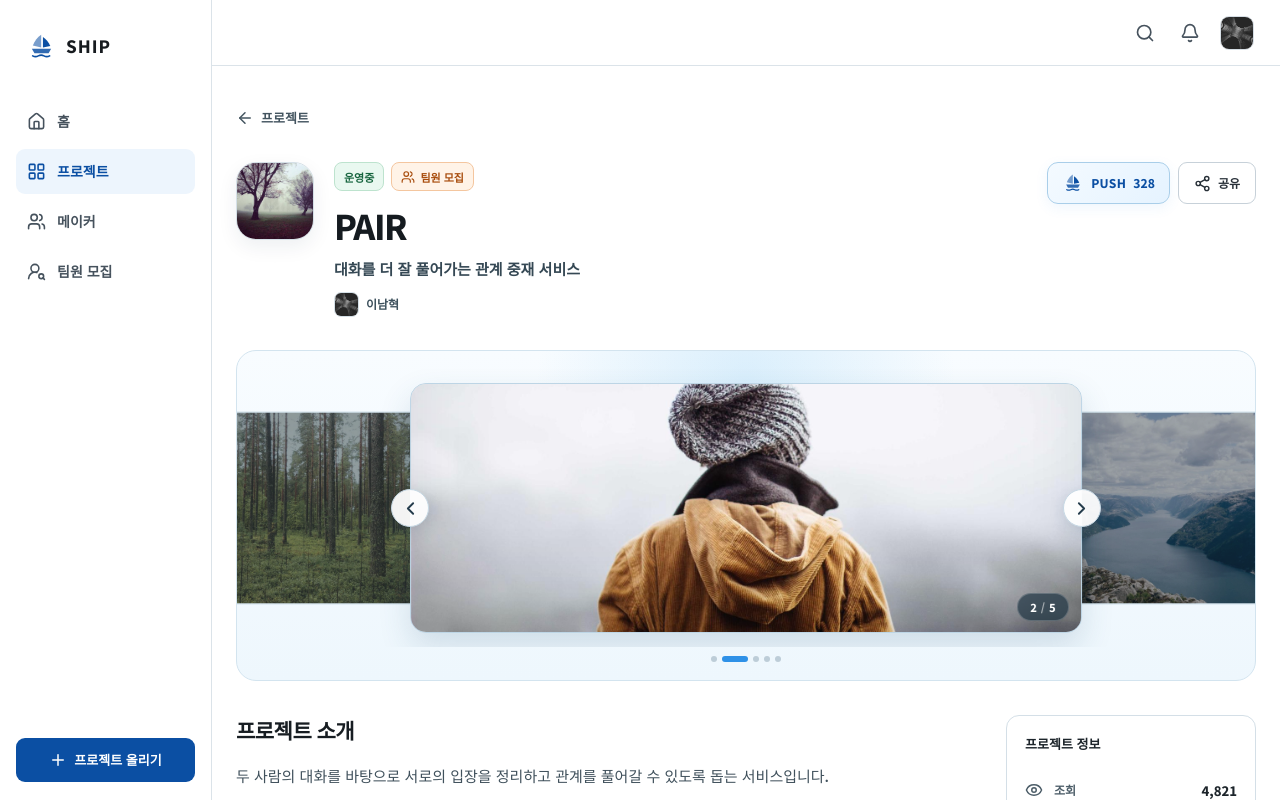
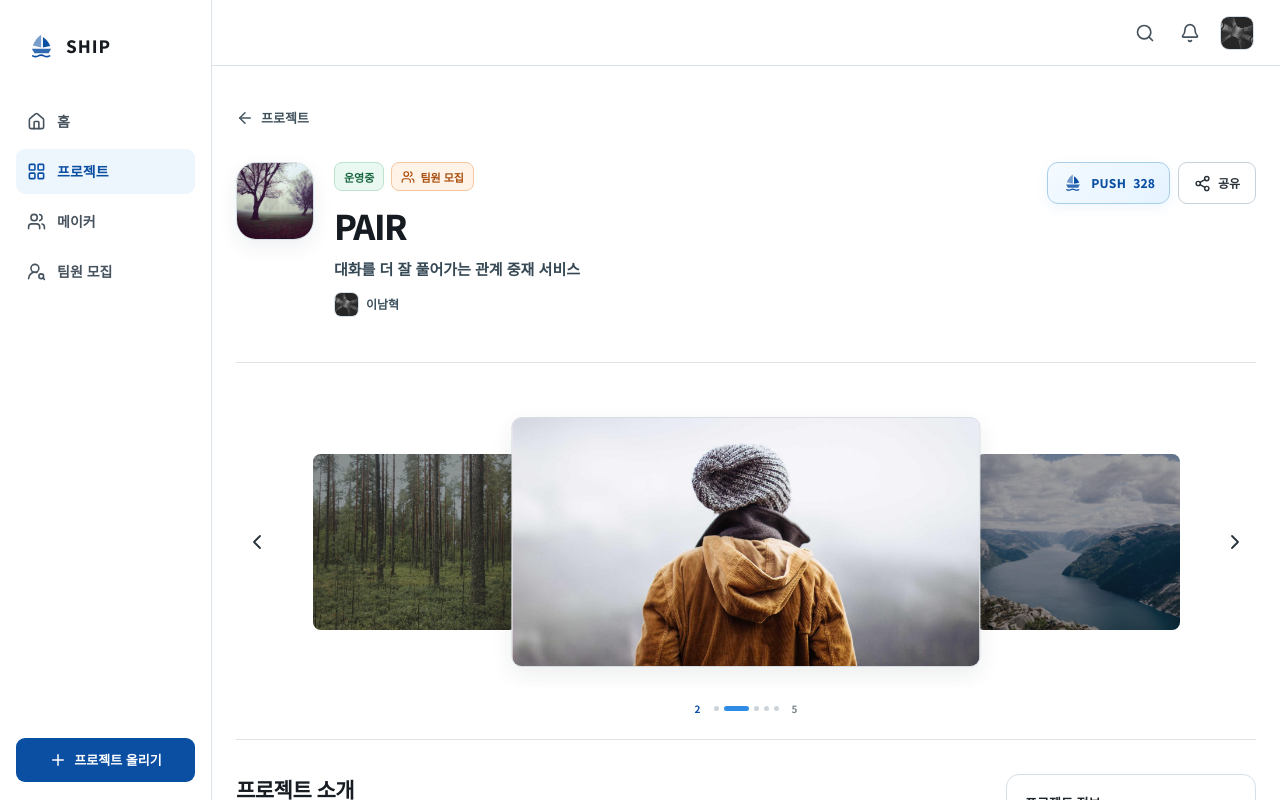
Before and after one commit to buildwithship/ship-web, a Next.js app: page /projects/pair in a window 1280 px wide. Shown: the top 800 px of the page. Built offline with nearby package versions, Linux system fonts and the light colour scheme.

Commit message:
[Design] : 프로젝트 상세 쇼케이스 갤러리 개선

```diff
--- a/src/components/project/gallery/ProjectGallery.module.css
+++ b/src/components/project/gallery/ProjectGallery.module.css
@@ -1,64 +1,20 @@
 .gallery {
-  position: relative;
-
   width: 100%;
 
-  margin-top: 28px;
-  padding: 18px 0 9px;
+  margin-top: 40px;
+  padding: 34px 0 18px;
 
-  overflow: hidden;
+  background: #ffffff;
 
-  background:
-    linear-gradient(
-      180deg,
-      #f8fcff 0%,
-      #eef7fd 100%
-    );
-
-  border:
-    1px solid #d3e4ef;
-
-  border-radius: 20px;
-}
-
-.backgroundGlow {
-  position: absolute;
-
-  top: -100px;
-  left: 50%;
-
-  width: 560px;
-  height: 260px;
-
-  background:
-    radial-gradient(
-      circle,
-      rgba(
-        81,
-        177,
-        238,
-        0.18
-      ),
-      rgba(
-        81,
-        177,
-        238,
-        0
-      )
-        68%
-    );
-
-  transform:
-    translateX(-50%);
-
-  pointer-events: none;
+  border-top: 1px solid #dfe4e8;
+  border-bottom: 1px solid #dfe4e8;
 }
 
 .viewport {
   position: relative;
 
   width: 100%;
-  height: 278px;
+  height: 290px;
 
   display: flex;
   align-items: center;
@@ -67,6 +23,8 @@
   overflow: hidden;
 }
 
+/* 중앙 메인 이미지 */
+
 .mainSlide {
   position: absolute;
   z-index: 3;
@@ -74,25 +32,24 @@
   left: 50%;
   top: 50%;
 
-  width: 66%;
+  width: 46%;
+  max-width: 540px;
   height: 250px;
 
   overflow: hidden;
 
-  background: #dfeaf2;
+  background: #f1f3f5;
 
-  border:
-    1px solid #bdd5e5;
-
-  border-radius: 16px;
+  border: 1px solid #d7dde2;
+  border-radius: 10px;
 
   box-shadow:
-    0 14px 32px
+    0 8px 22px
       rgba(
-        35,
-        85,
-        119,
-        0.16
+        22,
+        34,
+        44,
+        0.08
       );
 
   transform:
@@ -106,145 +63,96 @@
   object-fit: cover;
 
   animation:
-    imageEnter
+    mainImageEnter
     300ms ease;
 }
 
-.mainOverlay {
+/* 양쪽 이미지 */
+
+.sidePreview {
   position: absolute;
-
-  inset: 0;
-
-  pointer-events: none;
-
-  box-shadow:
-    inset 0 -55px 60px
-      rgba(
-        17,
-        42,
-        59,
-        0.08
-      );
-}
-
-.imageCount {
-  position: absolute;
-  z-index: 3;
-
-  right: 12px;
-  bottom: 11px;
-
-  min-width: 52px;
-  height: 28px;
-
-  padding: 0 10px;
-
-  display: flex;
-  align-items: center;
-  justify-content: center;
-
-  gap: 4px;
-
-  color: #ffffff;
-
-  background:
-    rgba(
-      19,
-      42,
-      58,
-      0.62
-    );
-
-  border: 1px solid
-    rgba(
-      255,
-      255,
-      255,
-      0.2
-    );
-
-  border-radius: 999px;
-
-  backdrop-filter:
-    blur(8px);
-
-  font-size: 11px;
-  font-weight: 800;
-}
-
-.imageCount span {
-  opacity: 0.55;
-}
-
-.preview {
-  position: absolute;
-  z-index: 1;
+  z-index: 2;
 
   top: 50%;
 
-  width: 30%;
-  height: 205px;
+  width: 20%;
+  max-width: 225px;
+  height: 176px;
+
+  padding: 0;
 
   overflow: hidden;
 
-  padding: 0;
+  background: #eceff1;
 
-  background: #dce8f0;
-
-  border:
-    1px solid #c5d7e3;
-
-  border-radius: 14px;
+  border: 0;
+  border-radius: 8px;
 
   cursor: pointer;
 
   transform:
-    translateY(-50%)
-    scale(0.94);
+    translateY(-50%);
 
   transition:
-    opacity 180ms ease,
-    transform 180ms ease,
-    filter 180ms ease;
+    opacity 160ms ease,
+    transform 160ms ease;
 }
 
-.preview:hover {
+.sidePreview:hover {
+  opacity: 1;
+
   transform:
     translateY(-50%)
-    scale(0.97);
-
-  opacity: 0.9;
+    scale(1.02);
 }
 
-.previewLeft {
-  left: -8%;
+.leftPreview {
+  left: 7.5%;
 }
 
-.previewRight {
-  right: -8%;
+.rightPreview {
+  right: 7.5%;
 }
 
-.previewImage {
+.sideImage {
   object-fit: cover;
 
   filter:
     saturate(0.72)
-    brightness(0.76);
+    brightness(0.72);
+
+  transition:
+    filter 160ms ease,
+    transform 180ms ease;
 }
 
-.previewShade {
+.sidePreview:hover
+  .sideImage {
+  filter:
+    saturate(0.92)
+    brightness(0.82);
+
+  transform:
+    scale(1.02);
+}
+
+.sideOverlay {
   position: absolute;
 
   inset: 0;
 
   background:
     rgba(
-      32,
-      60,
-      78,
-      0.18
+      21,
+      29,
+      34,
+      0.12
     );
+
+  pointer-events: none;
 }
+
+/* 좌우 화살표 */
 
 .arrow {
   position: absolute;
@@ -252,8 +160,8 @@
 
   top: 50%;
 
-  width: 38px;
-  height: 38px;
+  width: 42px;
+  height: 42px;
 
   padding: 0;
 
@@ -261,28 +169,11 @@
   align-items: center;
   justify-content: center;
 
-  color: #263d4d;
-  background:
-    rgba(
-      255,
-      255,
-      255,
-      0.94
-    );
+  color: #26323a;
+  background: transparent;
 
-  border:
-    1px solid #c6d8e4;
-
+  border: 0;
   border-radius: 50%;
-
-  box-shadow:
-    0 5px 15px
-      rgba(
-        29,
-        69,
-        98,
-        0.14
-      );
 
   cursor: pointer;
 
@@ -290,50 +181,70 @@
     translateY(-50%);
 
   transition:
-    transform 140ms ease,
+    color 140ms ease,
     background 140ms ease;
 }
 
 .arrow:hover {
-  background: #ffffff;
+  color: #0b4fa3;
 
-  transform:
-    translateY(-50%)
-    scale(1.06);
+  background: #edf5fd;
 }
 
 .arrowLeft {
-  left: calc(17% - 19px);
+  left: 0;
 }
 
 .arrowRight {
-  right:
-    calc(
-      17% - 19px
-    );
+  right: 0;
 }
 
+/* 페이지 표시 */
+
 .pagination {
-  position: relative;
-  z-index: 5;
+  min-height: 26px;
 
-  min-height: 24px;
+  margin-top: 8px;
 
   display: flex;
   align-items: center;
   justify-content: center;
 
+  gap: 9px;
+}
+
+.pageNumber,
+.totalNumber {
+  min-width: 14px;
+
+  color: #7a858d;
+
+  font-size: 10px;
+  font-weight: 700;
+
+  text-align: center;
+}
+
+.pageNumber {
+  color: #0b4fa3;
+}
+
+.pageDots {
+  display: flex;
+  align-items: center;
+
   gap: 5px;
 }
 
-.pagination button {
-  width: 6px;
-  height: 6px;
+.pageDots button {
+  width: 5px;
+  height: 5px;
 
   padding: 0;
 
-  background: #bdcdd8;
+  background: #ccd4da;
 
+  border: 0;
   border-radius: 999px;
 
   cursor: pointer;
@@ -343,18 +254,18 @@
     background 180ms ease;
 }
 
-.pagination .activePage {
-  width: 26px;
+.pageDots .activeDot {
+  width: 25px;
 
-  background: #2f91e7;
+  background: #2e8be6;
 }
 
-@keyframes imageEnter {
+@keyframes mainImageEnter {
   from {
-    opacity: 0.8;
+    opacity: 0.65;
 
     transform:
-      scale(1.015);
+      scale(0.985);
   }
 
   to {
@@ -365,79 +276,107 @@
   }
 }
 
-@media (max-width: 780px) {
+/* 태블릿 */
+
+@media (
+  max-width: 900px
+) {
   .gallery {
-    padding-top: 14px;
+    margin-top: 32px;
+    padding-top: 28px;
   }
 
   .viewport {
-    height: 245px;
+    height: 260px;
   }
 
   .mainSlide {
-    width: 76%;
-    height: 220px;
+    width: 55%;
+    height: 225px;
   }
 
-  .preview {
-    width: 27%;
-    height: 175px;
+  .sidePreview {
+    width: 22%;
+    height: 155px;
   }
 
-  .previewLeft {
-    left: -10%;
+  .leftPreview {
+    left: 5%;
   }
 
-  .previewRight {
-    right: -10%;
-  }
-
-  .arrowLeft {
-    left: 8%;
-  }
-
-  .arrowRight {
-    right: 8%;
+  .rightPreview {
+    right: 5%;
   }
 }
 
-@media (max-width: 560px) {
+/* 모바일 */
+
+@media (
+  max-width: 640px
+) {
   .gallery {
-    margin-top: 22px;
-
-    padding:
-      10px
-      10px
-      7px;
-
-    border-radius: 16px;
+    margin-top: 26px;
+    padding: 18px 0 12px;
   }
 
   .viewport {
-    height: 218px;
+    height: 225px;
   }
 
   .mainSlide {
-    width: 100%;
+    width: calc(
+      100% - 48px
+    );
+
+    max-width: none;
     height: 205px;
 
-    border-radius: 13px;
+    border-radius: 9px;
   }
 
-  .preview {
+  .sidePreview {
     display: none;
   }
 
   .arrow {
     width: 34px;
     height: 34px;
+
+    color: #ffffff;
+
+    background:
+      rgba(
+        15,
+        27,
+        35,
+        0.52
+      );
+
+    backdrop-filter:
+      blur(6px);
+  }
+
+  .arrow:hover {
+    color: #ffffff;
+
+    background:
+      rgba(
+        15,
+        27,
+        35,
+        0.72
+      );
   }
 
   .arrowLeft {
-    left: 10px;
+    left: 31px;
   }
 
   .arrowRight {
-    right: 10px;
+    right: 31px;
+  }
+
+  .pagination {
+    margin-top: 5px;
   }
 }
--- a/src/components/project/gallery/ProjectGallery.tsx
+++ b/src/components/project/gallery/ProjectGallery.tsx
@@ -28,11 +28,30 @@ export default function ProjectGallery({
   const [activeIndex, setActiveIndex] =
     useState(0);
 
+  const [isPaused, setIsPaused] =
+    useState(false);
+
   const hasMultiple =
     images.length > 1;
 
+  const previousIndex =
+    (
+      activeIndex -
+      1 +
+      images.length
+    ) % images.length;
+
+  const nextIndex =
+    (
+      activeIndex +
+      1
+    ) % images.length;
+
   useEffect(() => {
-    if (!hasMultiple) {
+    if (
+      !hasMultiple ||
+      isPaused
+    ) {
       return;
     }
 
@@ -51,24 +70,12 @@ export default function ProjectGallery({
   }, [
     hasMultiple,
     images.length,
+    isPaused,
   ]);
 
   if (images.length === 0) {
     return null;
   }
-
-  const previousIndex =
-    (
-      activeIndex -
-      1 +
-      images.length
-    ) % images.length;
-
-  const nextIndex =
-    (
-      activeIndex +
-      1
-    ) % images.length;
 
   const goPrevious = () => {
     setActiveIndex(
@@ -86,22 +93,18 @@ export default function ProjectGallery({
     <section
       className={styles.gallery}
       aria-label={`${projectName} 프로젝트 이미지`}
-    >
-      <div
-        className={
-          styles.backgroundGlow
+      onMouseEnter={() =>
+        setIsPaused(true)
       }
-      />
-
-      <div
-        className={
-          styles.viewport
+      onMouseLeave={() =>
+        setIsPaused(false)
       }
     >
+      <div className={styles.viewport}>
         {hasMultiple && (
           <button
             type="button"
-            className={`${styles.preview} ${styles.previewLeft}`}
+            className={`${styles.sidePreview} ${styles.leftPreview}`}
             onClick={goPrevious}
             aria-label="이전 이미지 보기"
           >
@@ -113,15 +116,15 @@ export default function ProjectGallery({
               }
               alt={`${projectName} 이전 이미지`}
               fill
-              sizes="260px"
+              sizes="220px"
               className={
-                styles.previewImage
+                styles.sideImage
               }
             />
 
             <span
               className={
-                styles.previewShade
+                styles.sideOverlay
               }
             />
           </button>
@@ -146,33 +149,17 @@ export default function ProjectGallery({
             priority={
               activeIndex === 0
             }
-            sizes="(max-width: 768px) 92vw, 760px"
+            sizes="(max-width: 700px) 92vw, 520px"
             className={
               styles.mainImage
             }
           />
-
-          <div
-            className={
-              styles.mainOverlay
-            }
-          />
-
-          <span
-            className={
-              styles.imageCount
-            }
-          >
-            {activeIndex + 1}
-            <span>/</span>
-            {images.length}
-          </span>
         </div>
 
         {hasMultiple && (
           <button
             type="button"
-            className={`${styles.preview} ${styles.previewRight}`}
+            className={`${styles.sidePreview} ${styles.rightPreview}`}
             onClick={goNext}
             aria-label="다음 이미지 보기"
           >
@@ -182,15 +169,15 @@ export default function ProjectGallery({
               }
               alt={`${projectName} 다음 이미지`}
               fill
-              sizes="260px"
+              sizes="220px"
               className={
-                styles.previewImage
+                styles.sideImage
               }
             />
 
             <span
               className={
-                styles.previewShade
+                styles.sideOverlay
               }
             />
           </button>
@@ -205,8 +192,8 @@ export default function ProjectGallery({
               aria-label="이전 이미지"
             >
               <ChevronLeft
-                size={21}
-                strokeWidth={2.2}
+                size={24}
+                strokeWidth={1.8}
               />
             </button>
 
@@ -217,8 +204,8 @@ export default function ProjectGallery({
               aria-label="다음 이미지"
             >
               <ChevronRight
-                size={21}
-                strokeWidth={2.2}
+                size={24}
+                strokeWidth={1.8}
               />
             </button>
           </>
@@ -229,6 +216,19 @@ export default function ProjectGallery({
         <div
           className={
             styles.pagination
+          }
+        >
+          <span
+            className={
+              styles.pageNumber
+            }
+          >
+            {activeIndex + 1}
+          </span>
+
+          <div
+            className={
+              styles.pageDots
             }
           >
             {images.map(
@@ -242,7 +242,7 @@ export default function ProjectGallery({
                   className={
                     index ===
                     activeIndex
-                    ? styles.activePage
+                      ? styles.activeDot
                       : undefined
                   }
                   onClick={() =>
@@ -257,6 +257,15 @@ export default function ProjectGallery({
               ),
             )}
           </div>
+
+          <span
+            className={
+              styles.totalNumber
+            }
+          >
+            {images.length}
+          </span>
+        </div>
       )}
     </section>
   );
```
Lines whose indentation alone changed are shown as unchanged.
